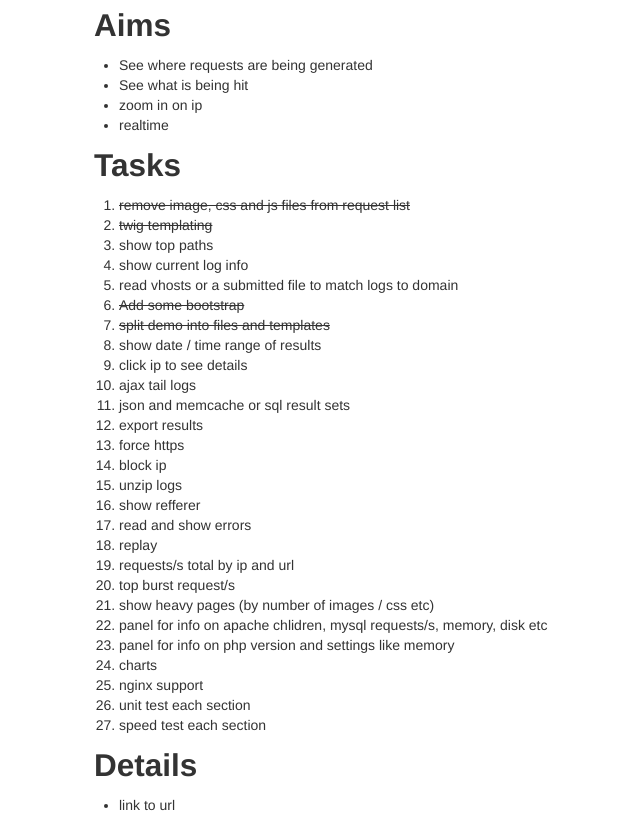
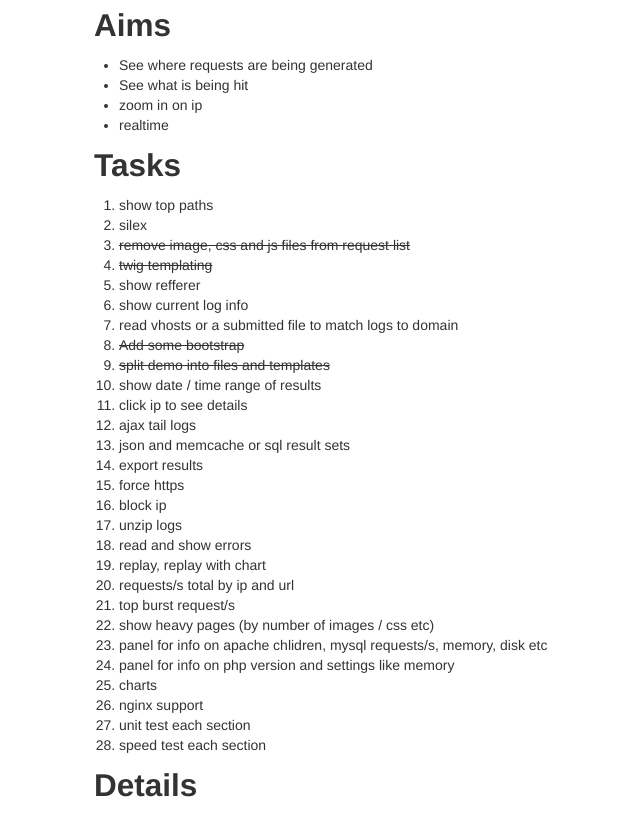
Before and after one commit to jerram/watcher, a PHP site: page /watcher.php in a window 1280 px wide. Shown: the part 539-1354 px from the top of the page, without its empty margins (46-686 px from the left). Run offline with PHP 8.4, Linux system fonts and the light colour scheme; data that the repository does not hold is empty; some libraries are stand-ins or nearby versions.

Commit message:
updated roadmap

```diff
--- a/templates/roadmap.twig
+++ b/templates/roadmap.twig
@@ -9,9 +9,11 @@
 
     <h2>Tasks</h2>
     <ol>
+        <li>show top paths</li>
+        <li>silex</li>
         <li><strike>remove image, css and js files from request list</strike></li>
         <li><strike>twig templating</strike></li>
-        <li>show top paths</li>
+        <li>show refferer</li>
         <li>show current log info</li>
         <li>read vhosts or a submitted file to match logs to domain</li>
         <li><strike>Add some bootstrap</strike></li>
@@ -24,9 +26,8 @@
         <li>force https</li>
         <li>block ip</li>
         <li>unzip logs</li>
-        <li>show refferer</li>
         <li>read and show errors</li>
-        <li>replay</a>
+        <li>replay, replay with chart</a>
         <li>requests/s total by ip and url</a>
         <li>top burst request/s</li>
         <li>show heavy pages (by number of images / css etc)</li>
```
